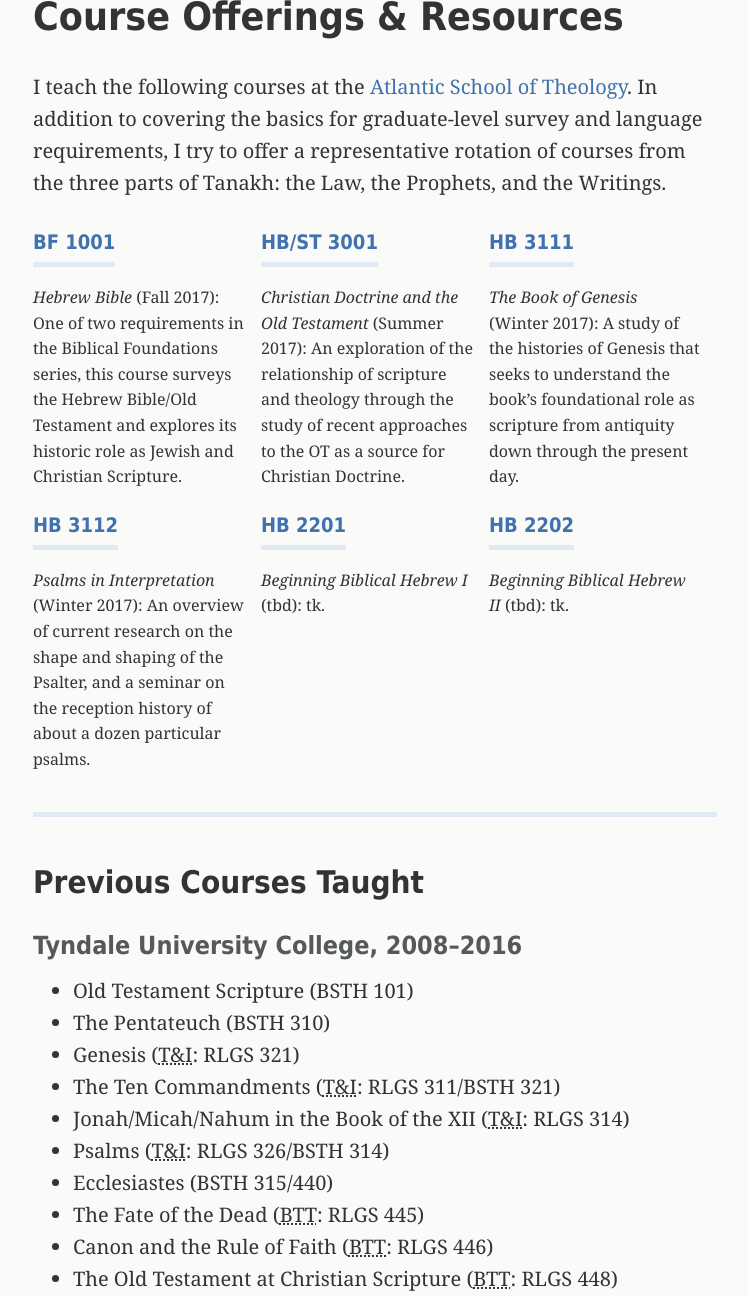
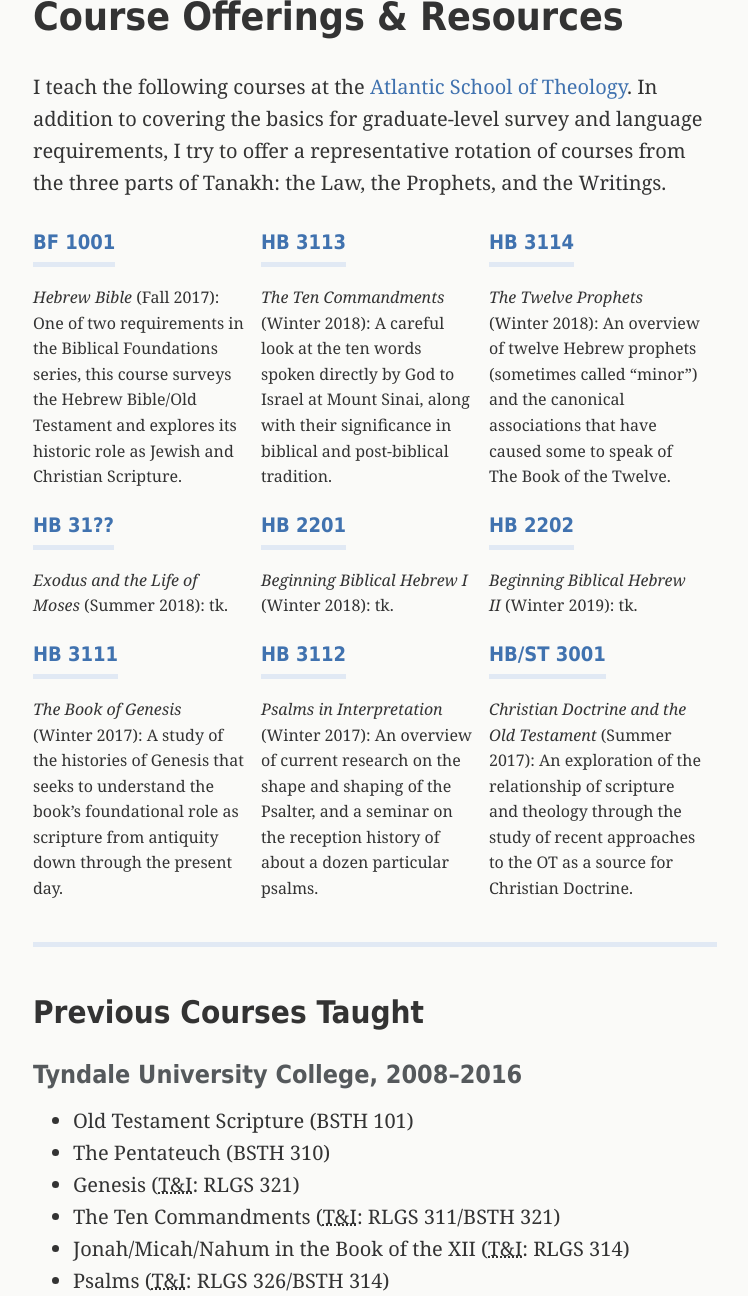
Before and after one commit to danieldriver/danieldriver.github.io, a Jekyll site: the page built from _pages/courses.md, in a window 1280 px wide and 1400 px high, cut to the strip 104-1400 px from the top of the window. Shown: the whole strip, without its empty margins (265-1013 px from the left). Built offline with Jekyll 4.4.1, drawn with Linux system fonts in a browser that asks for light colours; some of the changed text lies outside the part shown.

Commit message:
add Winter 2018 course descriptions and textbooks

```diff
--- a/_pages/courses.md
+++ b/_pages/courses.md
@@ -10,6 +10,7 @@ permalink: /courses/
 <p>I teach the following courses at the <a href="http://www.astheology.ns.ca/">Atlantic School of Theology</a>. In addition to covering the basics for graduate-level survey and language requirements, I try to offer a representative rotation of courses from the three parts of Tanakh: the Law, the Prophets, and the Writings.</p>
 
 <div class="courses">
+
   <div class="grid no-gutters">
 
     <div class="unit one-third">
@@ -21,10 +22,46 @@ permalink: /courses/
 
     <div class="unit one-third">
       <div class="course">
-        <h4 class="course-title"><a href="hbst-3001/">HB/ST 3001</a></h4>
-        <p><em>Christian Doctrine and the Old Testament</em> (Summer 2017): An exploration of the relationship of scripture and theology through the study of recent approaches to the OT as a source for Christian Doctrine.</p>
+        <h4 class="course-title"><a href="hbst-3113/">HB 3113</a></h4>
+        <p><em>The Ten Commandments</em> (Winter 2018): A careful look at the ten words spoken directly by God to Israel at Mount Sinai, along with their significance in biblical and post-biblical tradition.</p>
       </div>
     </div>
+
+    <div class="unit one-third">
+      <div class="course">
+        <h4 class="course-title"><a href="hb-3114/">HB 3114</a></h4>
+        <p><em>The Twelve Prophets</em> (Winter 2018): An overview of twelve Hebrew prophets (sometimes called “minor”) and the canonical associations that have caused some to speak of The Book of the Twelve.</p>
+      </div>
+    </div>
+
+  </div><!-- grid -->
+
+  <div class="grid no-gutters">
+
+    <div class="unit one-third">
+      <div class="course">
+        <h4 class="course-title"><a href="#">HB 31??</a></h4>
+        <p><em>Exodus and the Life of Moses</em> (Summer 2018): tk.</p>
+      </div>
+    </div>
+
+    <div class="unit one-third">
+      <div class="course">
+        <h4 class="course-title"><a href="hb-2201/">HB 2201</a></h4>
+        <p><em>Beginning Biblical Hebrew I</em> (Winter 2018): tk.</p>
+      </div>
+    </div>
+
+    <div class="unit one-third">
+      <div class="course">
+        <h4 class="course-title"><a href="hb-2202/">HB 2202</a></h4>
+        <p><em>Beginning Biblical Hebrew II</em> (Winter 2019): tk.</p>
+      </div>
+    </div>
+
+  </div><!-- grid -->
+
+  <div class="grid no-gutters">
 
     <div class="unit one-third">
       <div class="course">
@@ -32,9 +69,6 @@ permalink: /courses/
         <p><em>The Book of Genesis</em> (Winter 2017): A study of the histories of Genesis that seeks to understand the book’s foundational role as scripture from antiquity down through the present day.</p>
       </div>
     </div>
-
-  </div><!-- grid -->
-  <div class="grid no-gutters">
 
     <div class="unit one-third">
       <div class="course">
@@ -45,15 +79,8 @@ permalink: /courses/
 
     <div class="unit one-third">
       <div class="course">
-        <h4 class="course-title"><a href="hb-2201/">HB 2201</a></h4>
-        <p><em>Beginning Biblical Hebrew I</em> (tbd): tk.</p>
-      </div>
-    </div>
-
-    <div class="unit one-third">
-      <div class="course">
-        <h4 class="course-title"><a href="hb-2202/">HB 2202</a></h4>
-        <p><em>Beginning Biblical Hebrew II</em> (tbd): tk.</p>
+        <h4 class="course-title"><a href="hbst-3001/">HB/ST 3001</a></h4>
+        <p><em>Christian Doctrine and the Old Testament</em> (Summer 2017): An exploration of the relationship of scripture and theology through the study of recent approaches to the OT as a source for Christian Doctrine.</p>
       </div>
     </div>
 
```
Also changed, not shown: other parts of _pages/courses.md (+2 -2 lines), _pages/hb-3113.md (added, +52 -0 lines), _pages/hb-3114.md (added, +55 -0 lines).
